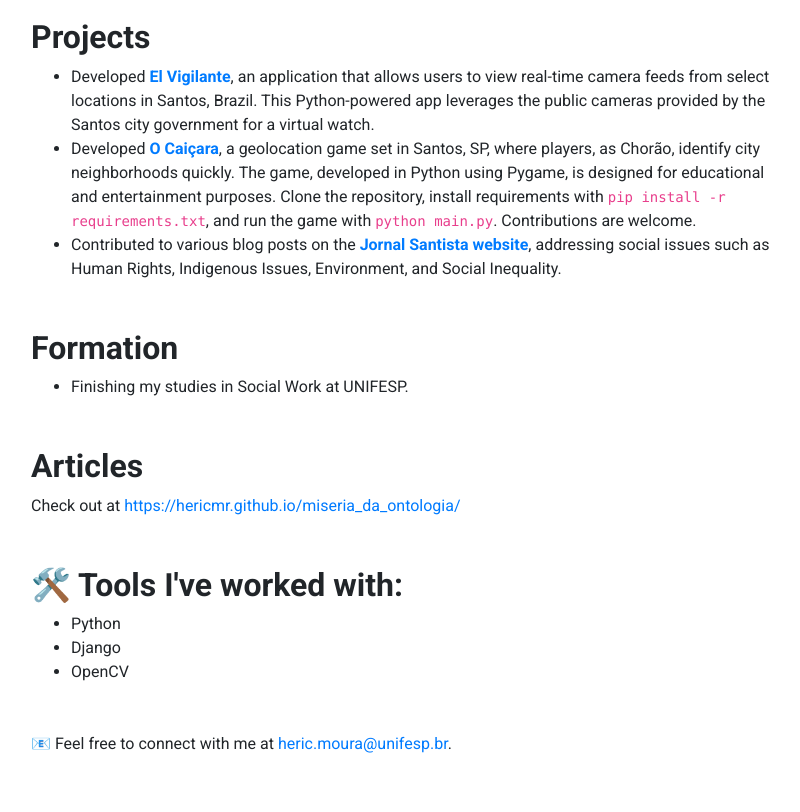
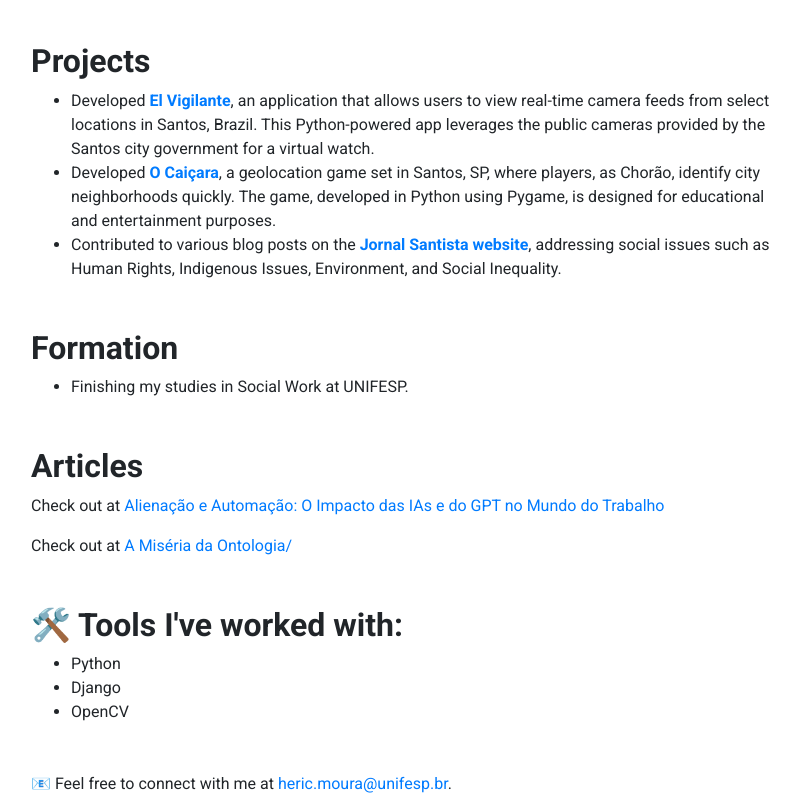
Before and after one commit to hericmr/me, a plain HTML site: page index.html in a window 1280 px wide. Shown: the part 700-1512 px from the top of the page, without its empty margins (234-1034 px from the left). Before the commit the page ends 1472 px from the top, so only its background shows below. Drawn offline with nearby package versions, Linux system fonts and the light colour scheme.

Commit message:
Update index.html

```diff
--- a/index.html
+++ b/index.html
@@ -1,4 +1,4 @@
-<!DOCTYPE html>
+ 1<!DOCTYPE html>
 <html lang="en">
 
 <head>
@@ -77,7 +77,7 @@
                 <h2 class="font-weight-bold">Projects</h2>
                 <ul>
                     <li>Developed <a class="project-link font-weight-bold" href="https://github.com/hericmr/El-Vigilante">El Vigilante</a>, an application that allows users to view real-time camera feeds from select locations in Santos, Brazil. This Python-powered app leverages the public cameras provided by the Santos city government for a virtual watch.</li>
-                    <li>Developed <a class="project-link font-weight-bold" href="https://github.com/hericmr/ocaicara">O Caiçara</a>, a geolocation game set in Santos, SP, where players, as Chorão, identify city neighborhoods quickly. The game, developed in Python using Pygame, is designed for educational and entertainment purposes. Clone the repository, install requirements with <code>pip install -r requirements.txt</code>, and run the game with <code>python main.py</code>. Contributions are welcome.</li>
+                    <li>Developed <a class="project-link font-weight-bold" href="https://github.com/hericmr/ocaicara">O Caiçara</a>, a geolocation game set in Santos, SP, where players, as Chorão, identify city neighborhoods quickly. The game, developed in Python using Pygame, is designed for educational and entertainment purposes.</li>
                     <li>Contributed to various blog posts on the <a class="project-link font-weight-bold" href="https://www.jornalsantista.com.br">Jornal Santista website</a>, addressing social issues such as Human Rights, Indigenous Issues, Environment, and Social Inequality.</li>
                 </ul>
             </div>
@@ -91,7 +91,8 @@
 
             <div class="mt-5">
                 <h2 class="font-weight-bold">Articles</h2>
-                <p>Check out at <a href="https://hericmr.github.io/miseria_da_ontologia/">https://hericmr.github.io/miseria_da_ontologia/</a></p>
+                <p>Check out at <a href="https://contrapoder.net/artigo/alienacao-e-automatizacao-o-impacto-das-ias-e-do-gpt-no-mundo-do-trabalho/">Alienação e Automação: O Impacto das IAs e do GPT no Mundo do Trabalho</a></p>
+                <p>Check out at <a href="https://hericmr.github.io/miseria_da_ontologia/">A Miséria da Ontologia/</a></p>
             </div>
 
             <div class="mt-5">
```
